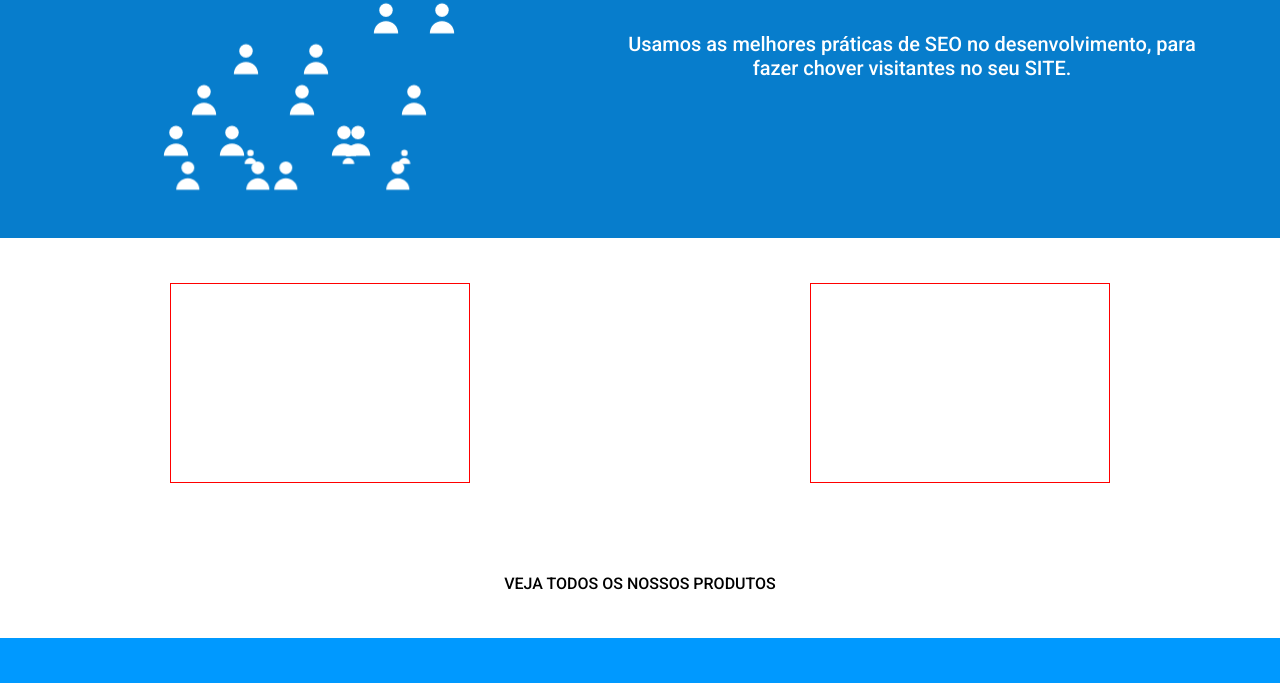
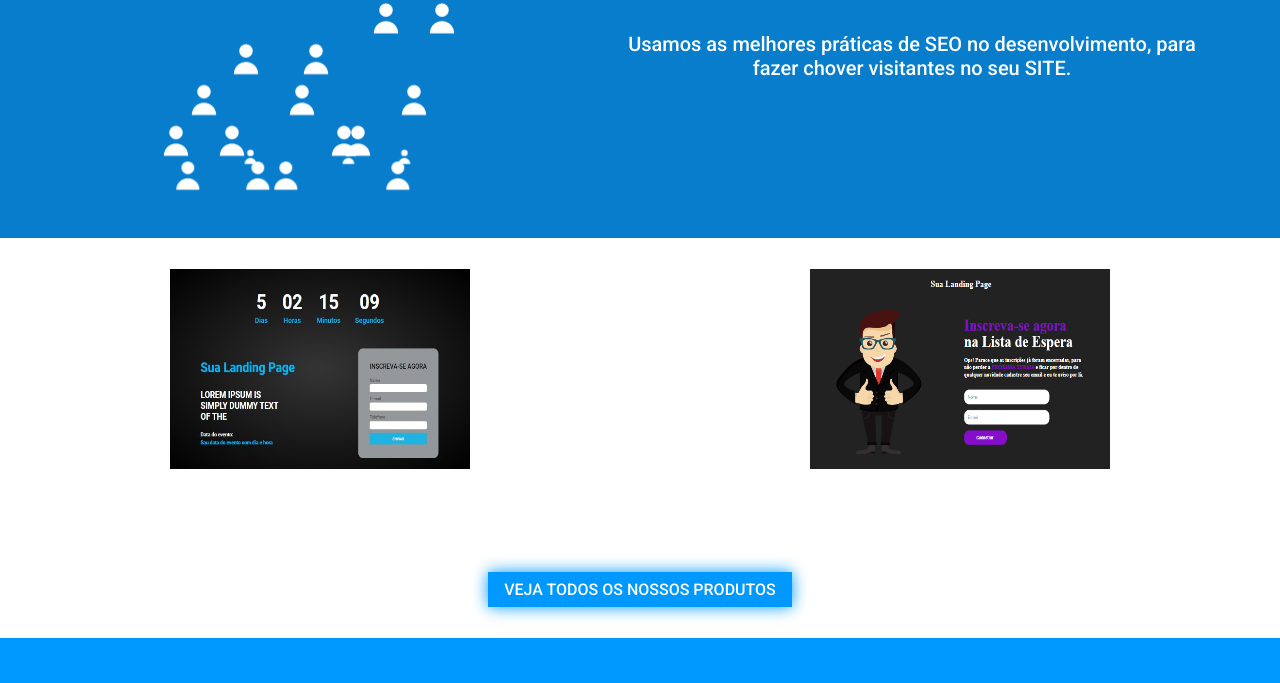
Before and after one commit to Davi-Serrano/DS-Solu-es, a website: page index.html in a window 1280 px wide. Shown: the part 1826-2509 px from the top of the page. Drawn offline with Linux system fonts and the light colour scheme.

Commit message:
Section 4 sites trabalhando

```diff
--- a/index.html
+++ b/index.html
@@ -167,11 +167,11 @@
 
         <div class="box-sites">
 
-            <div class="sites"></div>
-            <div class="sites"></div>
+            <img class="sites" src="./lp1.jpg" alt="Primeira Landing Page" />
+            <img class="sites" src="./lp2.jpg" alt="Primeira Landing Page" />
         </div>
 
-        <div class="btn-produtos">
+        <div class="btn-mais">
             VEJA TODOS OS NOSSOS PRODUTOS
         </div>
     </div>
--- a/pagina inicial/4section.css
+++ b/pagina inicial/4section.css
@@ -17,5 +17,12 @@
 .sites{
     height: 200px;
     width: 300px;
-    border: 1px solid red;
+
+    transition: .6s ease;
 }
+
+.sites:hover{
+    cursor: pointer;
+    transform: scale(1.06);
+    box-shadow: inset 0 0 32px var(--primary), 0 0 32px var(--primary);
+}
--- a/pagina inicial/header-section.css
+++ b/pagina inicial/header-section.css
@@ -222,7 +222,7 @@
     cursor: pointer;
   }
 
-  .header-section .right .btn-mais{
+  .btn-mais{
       margin-top: 2.5em;
       background-color: var(--primary);
       padding: .5em 1em;
@@ -233,7 +233,7 @@
       transition: .5s;
   }
 
-  .header-section .right .btn-mais:hover{
+  .btn-mais:hover{
     cursor: pointer;
     box-shadow: inset 0 0 32px var(--primary), 0 0 32px var(--primary);
 
```
Also changed, not shown: lp1.jpg (added), lp2.jpg (added).
